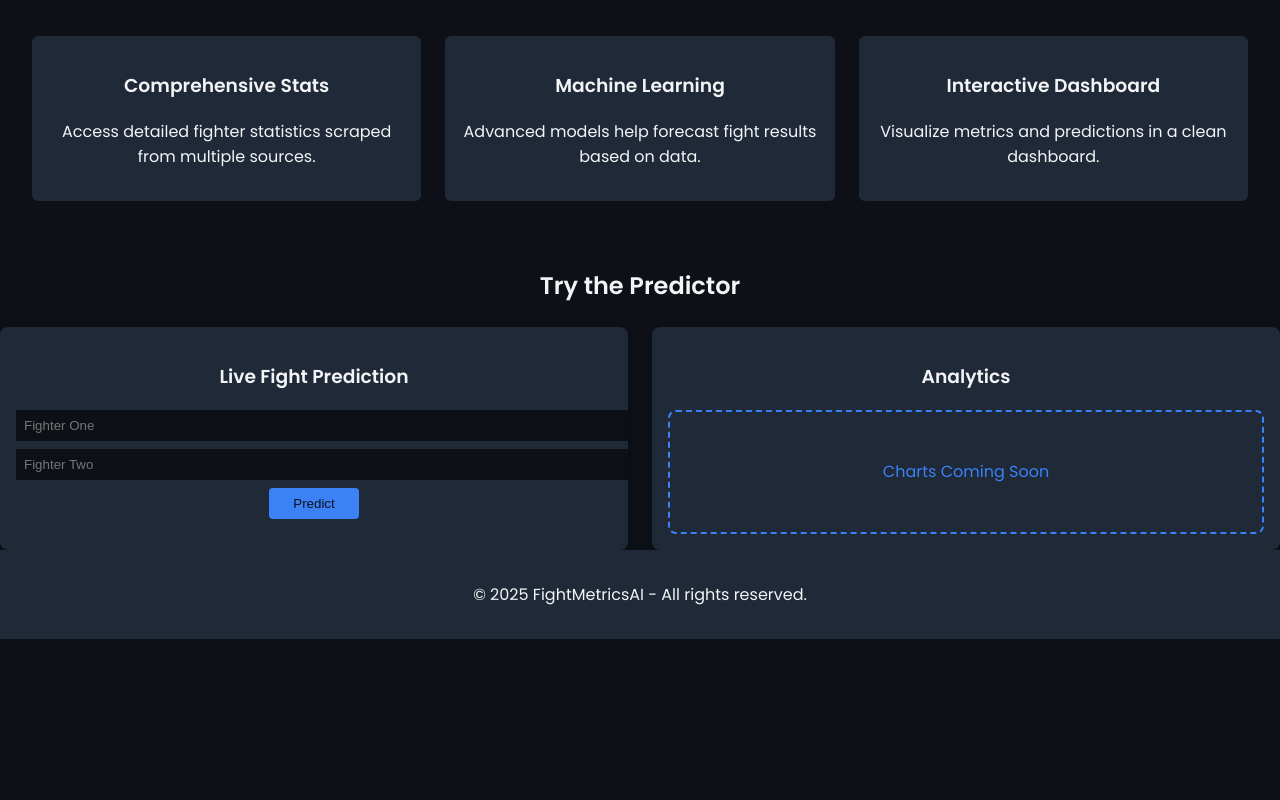
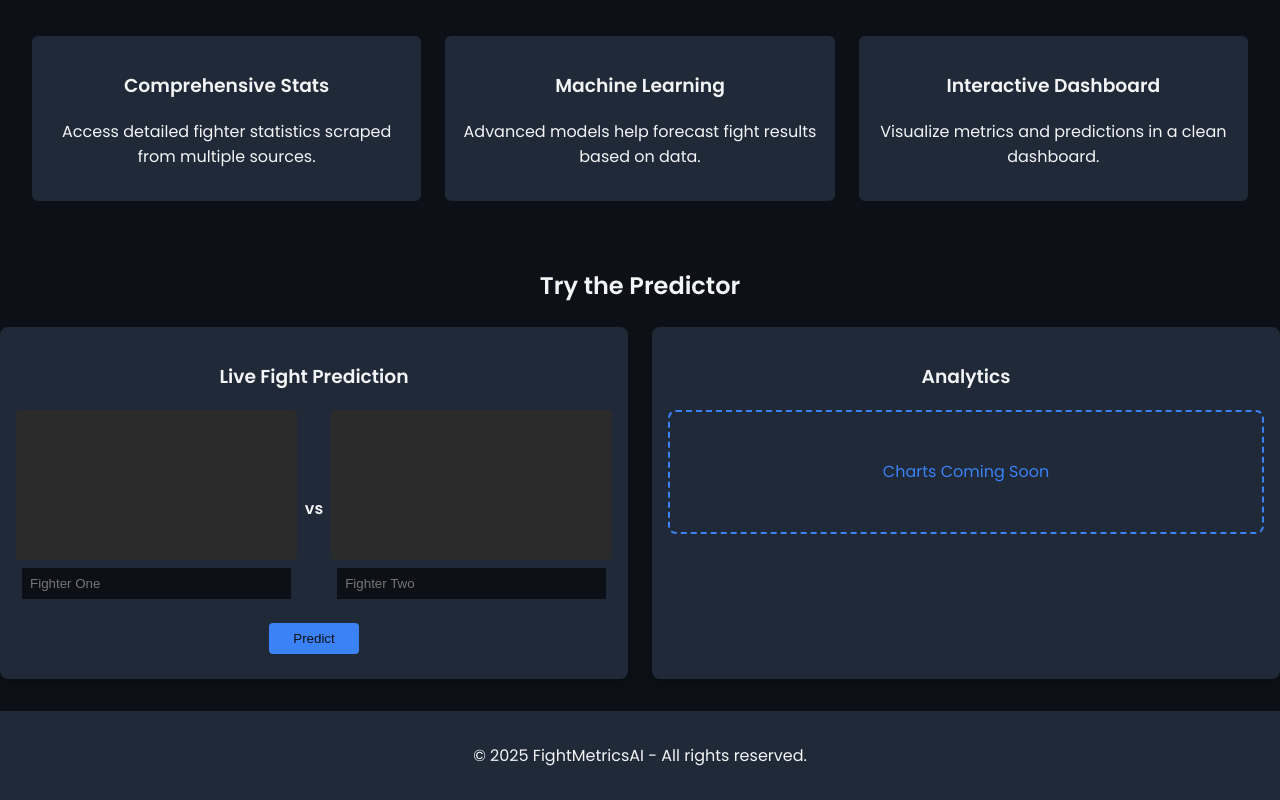
Before and after one commit to adamwalid64/FightMetricsAI, a React (Vite) app in the folder webapp/frontend/: page / in a window 1280 px wide. Shown: the part 509-1309 px from the top of the page. Before the commit the page ends 1148 px from the top, so only its background shows below. Built offline with nearby package versions, Linux system fonts and the light colour scheme.

Commit message:
Improve predictor layout

```diff
--- a/webapp/frontend/src/App.css
+++ b/webapp/frontend/src/App.css
@@ -113,6 +113,8 @@
   padding: 1rem;
   box-shadow: 0 2px 6px rgba(0, 0, 0, 0.3);
   text-align: center;
+  min-height: 320px;
+  margin-bottom: 2rem;
 }
 
 .predict-card input {
@@ -122,6 +124,35 @@
   background-color: var(--color-primary);
   color: var(--color-third);
   border: none;
+}
+
+.fighter-selection {
+  display: flex;
+  align-items: center;
+  justify-content: space-between;
+  margin-bottom: 1rem;
+}
+
+.fighter-input {
+  flex: 1;
+  text-align: center;
+}
+
+.fighter-input input {
+  width: 90%;
+}
+
+.fighter-image {
+  width: 100%;
+  height: 150px;
+  background-color: #2b2b2b;
+  border-radius: 4px;
+  margin-bottom: 0.5rem;
+}
+
+.vs {
+  margin: 0 0.5rem;
+  font-weight: bold;
 }
 
 .analytics-placeholder {
--- a/webapp/frontend/src/App.jsx
+++ b/webapp/frontend/src/App.jsx
@@ -68,20 +68,37 @@ function App() {
           <div className="predict-cards">
             <div className="predict-card left-card">
               <h3>Live Fight Prediction</h3>
+              <div className="fighter-selection">
+                <div className="fighter-input">
+                  <div className="fighter-image"></div>
                   <input
+                    list="fighter-options"
                     placeholder="Fighter One"
                     value={fighterOne}
                     onChange={(e) => setFighterOne(e.target.value)}
                   />
+                </div>
+                <span className="vs">vs</span>
+                <div className="fighter-input">
+                  <div className="fighter-image"></div>
                   <input
+                    list="fighter-options"
                     placeholder="Fighter Two"
                     value={fighterTwo}
                     onChange={(e) => setFighterTwo(e.target.value)}
                   />
+                </div>
+              </div>
               <button onClick={handleNamePrediction}>Predict</button>
               {nameMessage && (
                 <p className="prediction-result">{nameMessage}</p>
               )}
+              <datalist id="fighter-options">
+                <option value="Conor McGregor" />
+                <option value="Khabib Nurmagomedov" />
+                <option value="Jon Jones" />
+                <option value="Israel Adesanya" />
+              </datalist>
             </div>
             <div className="predict-card">
               <h3>Analytics</h3>
```
Lines whose indentation alone changed are shown as unchanged.
